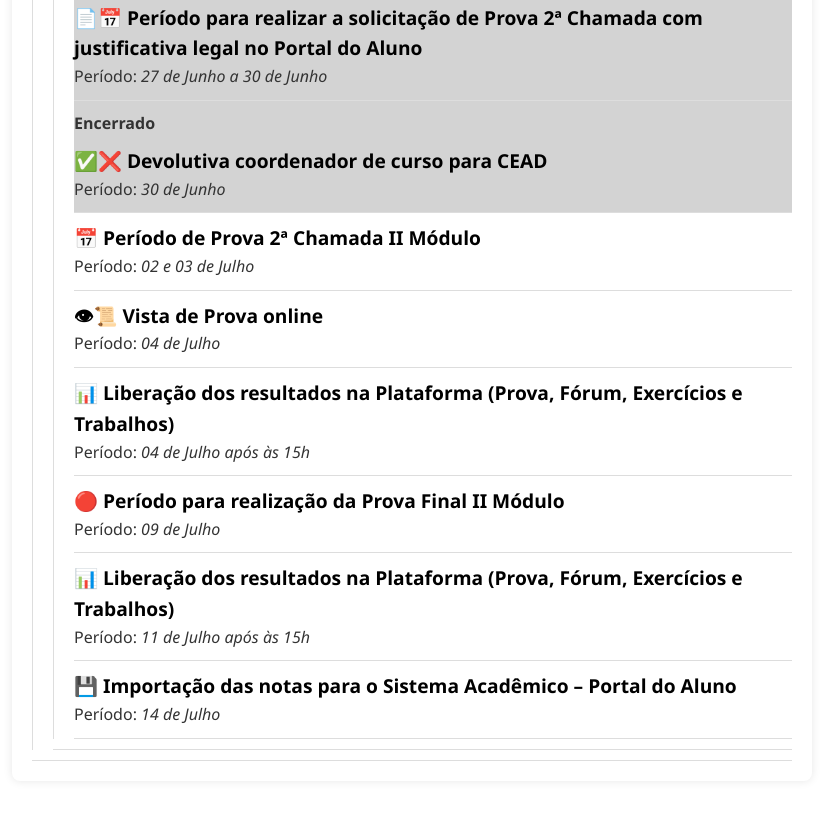
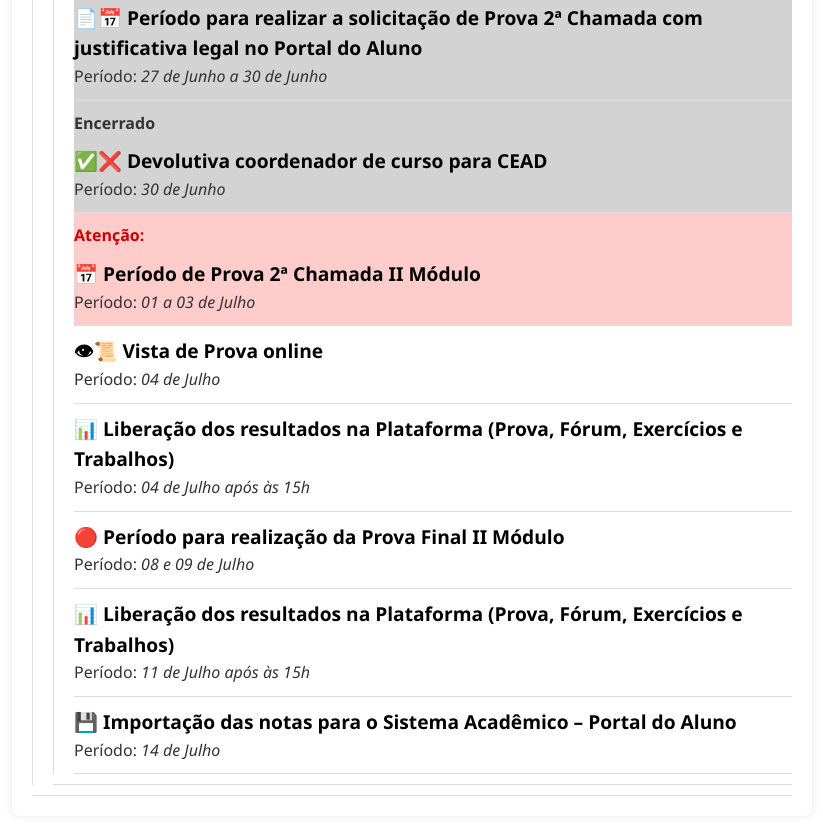
Before and after one commit to avauniceplac/2_MODULO_2025, a plain HTML site: page index.html in a window 1280 px wide. Shown: the part 966-1790 px from the top of the page, without its empty margins (228-1051 px from the left). Drawn offline with nearby package versions, Linux system fonts and the light colour scheme.

Commit message:
Update index.html
.

```diff
--- a/index.html
+++ b/index.html
@@ -77,10 +77,10 @@
                         </div>
                     </div>
                      <!-- PERÍODO DE PROVA 2ª CHAMADA -->
-                    <div class="event-item" data-start="2025-07-02" data-end="2025-07-04">
+                    <div class="event-item" data-start="2025-07-01" data-end="2025-07-04">
                         <div class="event-title">&#128197; Período de Prova 2ª Chamada II Módulo</div>
                         <div class="event-details">
-                            Período: <span class="event-period">02 e 03 de Julho</span>
+                            Período: <span class="event-period">01 a 03 de Julho</span>
                         </div>
                     </div>
                     <!-- VISTA DE PROVA ONLINE -->
@@ -98,10 +98,10 @@
                         </div>
                     </div>
                     <!-- PROVA FINAL -->
-                    <div class="event-item" data-start="2025-07-09" data-end="2025-07-11">
+                    <div class="event-item" data-start="2025-07-08" data-end="2025-07-10">
                         <div class="event-title">&#128308; Período para realização da Prova Final II Módulo</div>
                         <div class="event-details">
-                            Período: <span class="event-period">09 de Julho</span>
+                            Período: <span class="event-period">08 e 09 de Julho</span>
                         </div>
                     </div>
                     <!-- LIBERAÇÃO DOS RESULTADOS NA PLATAFORMA -->
```
